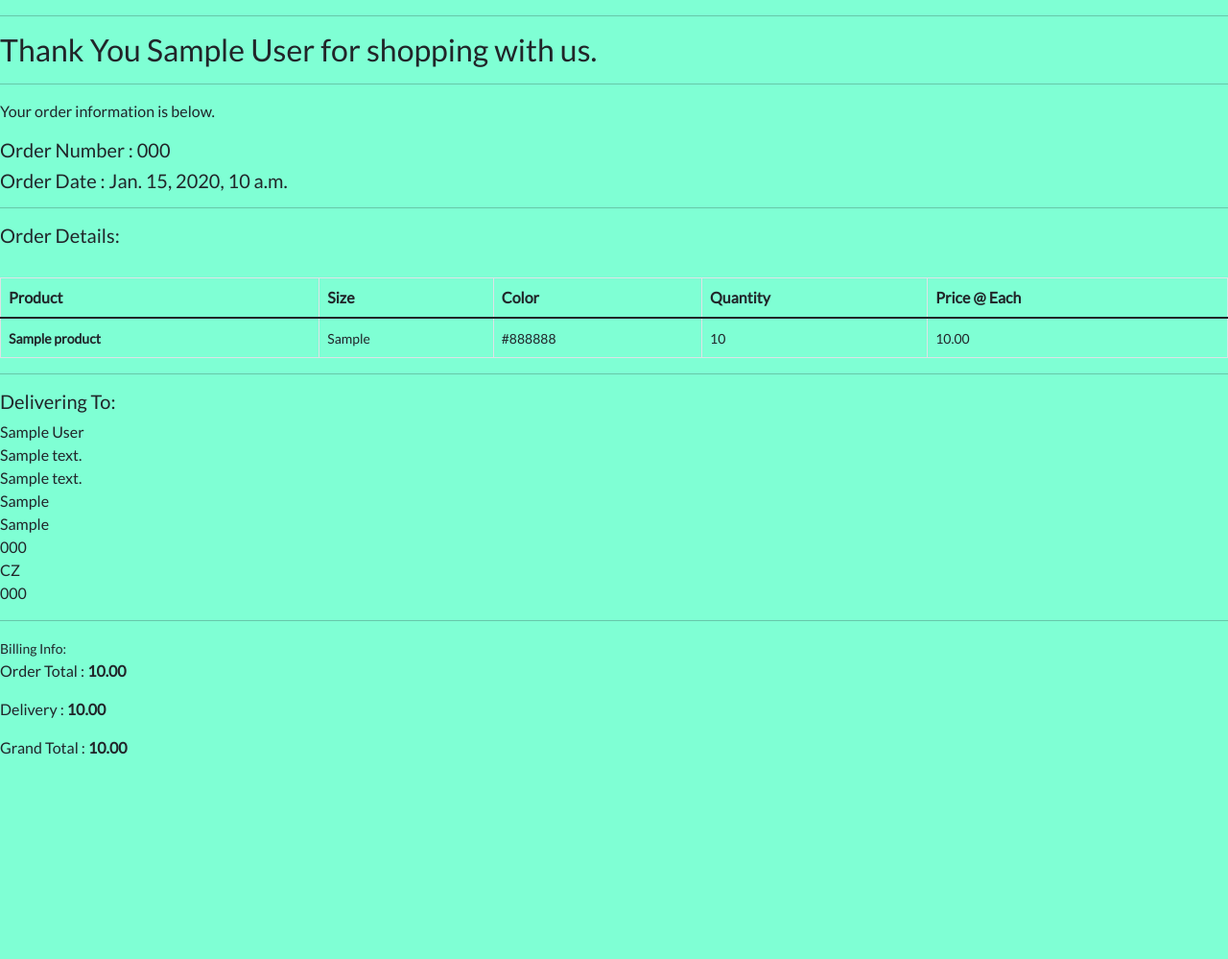
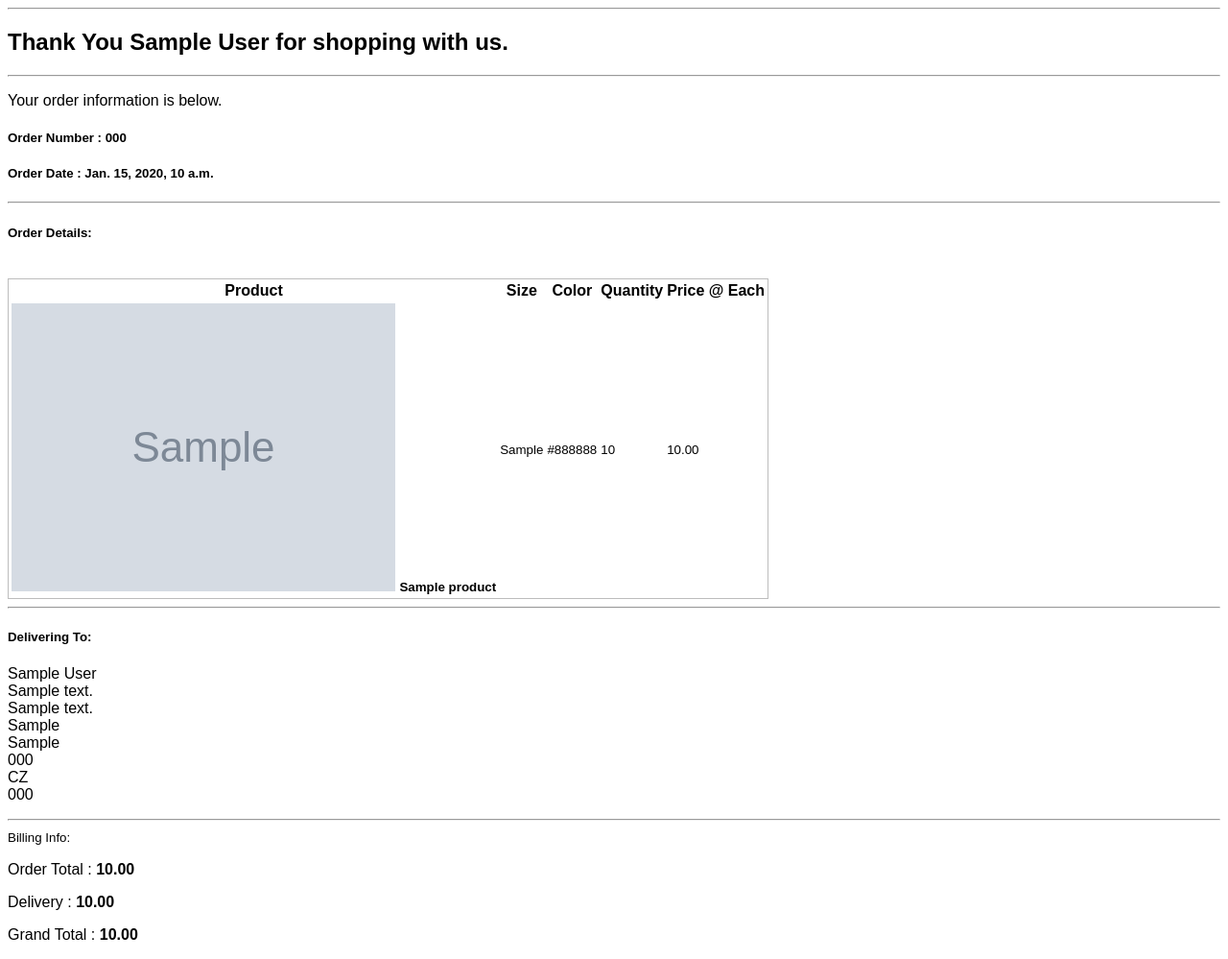
Before and after one commit to Yasi92/Happy-Pet, a Django app: template checkout/templates/email-templates.html in a window 1280 px wide. Shown: the whole page at 96% size. Before the commit the page ends 786 px from the top, so only its background shows below. Run offline with Django 3.2, Linux system fonts and the light colour scheme; the template is opened without the code that fills it: values that come from a table or form of the project are taken from there, others are empty; tables that the repository leaves empty hold one stand-in row (values such as "Sample post"); grey boxes marked "Sample" are stand-in pictures; parts of the project's set-up code (start-up, migrations or seed data) failed here and were passed over.

Commit message:
add product image to conf email

```diff
--- a/checkout/templates/email-templates.html
+++ b/checkout/templates/email-templates.html
@@ -1,21 +1,9 @@
 <!doctype html>
 <html lang="en">
-    <head>
-    <link href="https://cdn.jsdelivr.net/npm/bootstrap@5.1.3/dist/css/bootstrap.min.css" rel="stylesheet"
-    integrity="sha384-1BmE4kWBq78iYhFldvKuhfTAU6auU8tT94WrHftjDbrCEXSU1oBoqyl2QvZ6jIW3" crossorigin="anonymous">
-    <link rel="preconnect" href="https://fonts.googleapis.com">
-    <link rel="preconnect" href="https://fonts.gstatic.com" crossorigin>
-    <link href="https://fonts.googleapis.com/css2?family=Lato&display=swap" rel="stylesheet">
 
+<head></head>
 
-    <style>
-        body{
-            font-family: 'Lato';
-            background-color: aquamarine;
-        }
-    </style>
-    </head>
-    <body>
+<body style="font-family:Arial, Helvetica, sans-serif">
     <div>
         <hr>
         <h2>Thank You {{order.full_name}} for shopping with us.</h2>
@@ -26,7 +14,7 @@
     <h5>Order Date : {{ order.date }}</h5>
     <hr>
     <h5>Order Details: </h5> <br>
-        <table class="table table-bordered">
+    <table style="border: 1px solid rgb(189, 189, 189);">
         <thead>
             <tr>
                 <th scope="col">Product</th>
@@ -40,6 +28,9 @@
             {% for item in order.lineitems.all %}
             <tr>
                 <th scope="row">
+                    {% if item.product.image1 %}
+                    <img src="{{ item.product.image1.url }}" alt="{{ item.product.name }}">
+                    {% endif %}
                     <small>{{ item.product.name }}</small>
                 </th>
                 <td>
@@ -94,4 +85,5 @@
 
 
 </body>
+
 </html>
```
Lines whose indentation alone changed are shown as unchanged.
